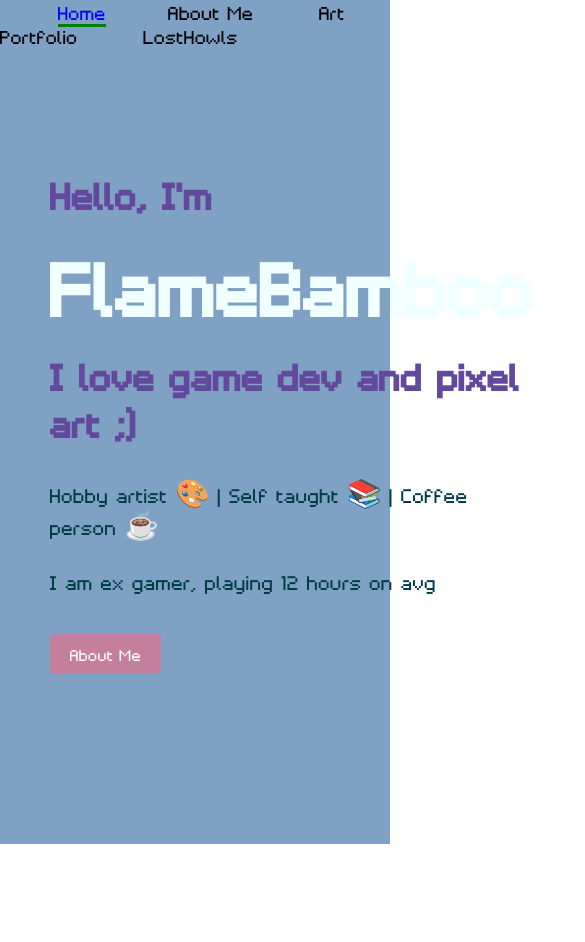
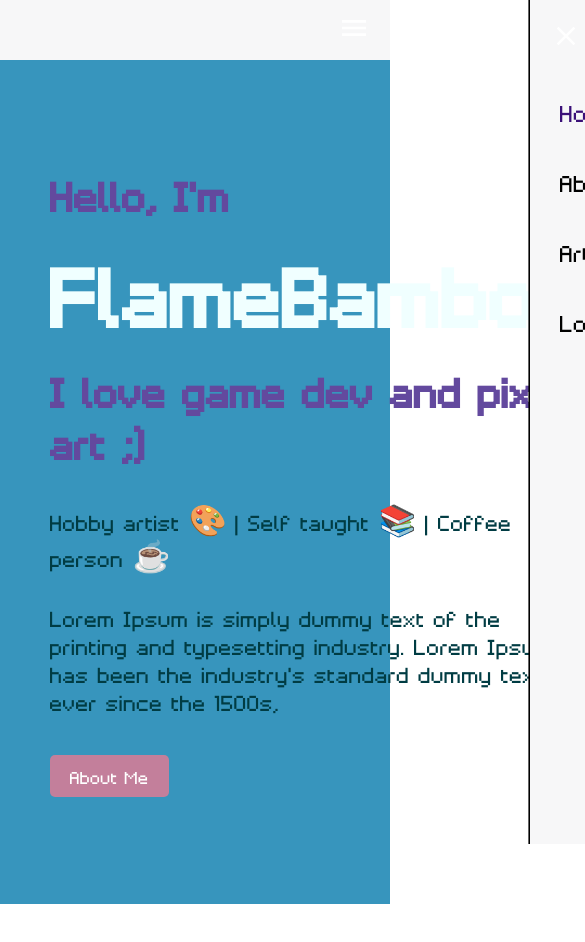
Before and after one commit to Flamebamboo/FlameBamboo-Game-Portfolio, a plain HTML site: page index.html in a window 390 px wide. Shown: the top 942 px of the page, 585 px wide, since content can reach past the window. Before the commit the page ends 844 px from the top, so only its background shows below. Drawn offline with Linux system fonts and the light colour scheme.

Commit message:
More Responsive Sidebar
Hamburger support with media query

```diff
--- a/index.html
+++ b/index.html
@@ -8,15 +8,26 @@
 </head>
 <body>
 
-    <header>
-        <nav>
+    <nav>
+        <input type="checkbox" id="sidebar-active">
+
+        <label for="sidebar-active" class="open-sidebar-button">
+            <svg xmlns="http://www.w3.org/2000/svg" height="32px" viewBox="0 -960 960 960" width="32px" fill="#e8eaed"><path d="M120-240v-80h720v80H120Zm0-200v-80h720v80H120Zm0-200v-80h720v80H120Z"/></svg>
+        </label>
+
+        <label id ="overlay" for="sidebar-active"></label>
+        <div class="links-container">
+            <label for="sidebar-active" class="close-sidebar-button">
+                <svg xmlns="http://www.w3.org/2000/svg" height="32px" viewBox="0 -960 960 960" width="32px" fill="#e8eaed"><path d="m256-200-56-56 224-224-224-224 56-56 224 224 224-224 56 56-224 224 224 224-56 56-224-224-224 224Z"/></svg>
+            </label>
+
             <a href="#" class="active"> Home</a>
             <a href="#" > About Me </a>
             <a href="#" > Art Portfolio </a>
             <a href="#" > LostHowls </a>
+        </div>
+     </nav>
 
-        </nav>
-    </header>
 
     <section class="hero-section">
         <div class="imgSidebar">
@@ -29,13 +40,19 @@
                 <h4>I love game dev and pixel art ;)</h4>
 
                 <br>
-                    <p>Hobby artist 🎨 | Self taught 📚 | Coffee person ☕ <br><br> I am ex gamer, playing 12 hours on avg
+                    <p>Hobby artist 🎨 | Self taught 📚 | Coffee person ☕ <br><br> Lorem Ipsum is simply dummy text of the printing and typesetting industry. Lorem Ipsum has been the industry's standard dummy text ever since the 1500s,
                     </p
                 <br>
                 <a href="#about" class="btn">About Me</a>
             </div>
         </div>
     </section>
+    <section>
+
+
+
+
+    </section>
 
 
 
--- a/style.css
+++ b/style.css
@@ -5,37 +5,45 @@
 }
 
 
+
 * {
   margin: 0;
   padding: 0;
-  box-sizing: border-box;
   font-family: pixelar, sans-serif;
   scroll-behavior: smooth;
 }
 
 html{
-    font-size: 90.5%;
+    font-size: 12pt;
 }
 
 
-header {
-  position: sticky;
-  top: 0;
-  display: grid;
-  grid-template-columns: 1fr auto; /* Two columns on larger screens */
+nav {
+  font-size: 2rem;
+  height: 60px;
+  background-color: #F7F7F8;
+  display: flex;
+  justify-content: flex-end ;
   align-items: center;
-  padding: 0px;
-  height: 0px;
+}
+
+.links-container {
+  height: 100%;
+  width: 100%;
+  display: flex;
+  flex-direction: row;
+  align-items: center;
+
 }
 
 nav a{
- font-size: 1.8rem;
- color: black;
- margin-left: 4rem;
- font-weight: 500;
- transition: 0.3s ease;
- border-bottom: 3px solid transparent;
- text-decoration: none;
+  height: 100%;
+  padding: 0 20px;
+  color: #000;
+  font-weight: 500;
+  display: flex;
+  align-items: center;
+  text-decoration: none;
 
 
 }
@@ -43,10 +51,74 @@ nav a{
 
 
 
-nav a:hover,
+nav a:hover {
+  color:#4E31AA
+}
 nav a.active {
-  color: blue;
-  border-bottom: 3px solid green;
+  color: #3A1078;
+  margin-right: auto;
+}
+
+nav svg {
+  fill: #FFF;
+}
+
+
+#sidebar-active {
+  display: none;
+}
+
+.open-sidebar-button, .close-sidebar-button {
+  padding: 0 20px;
+  display: none;
+}
+
+@media (max-width: 600px){
+  .links-container {
+    flex-direction: column;
+    align-items: flex-start;
+
+    position: fixed;
+    top: 0;
+    right: -100%;
+    z-index: 10;
+    width: 250px;
+
+    background-color: #F7F7F8;
+    box-shadow: -0.1pc 0 0.1px black;
+    transition: 1s ease-out;
+
+
+  }
+  nav a {
+    box-sizing: border-box;
+    height:auto;
+    width:100%;
+    padding: 20px 30px;
+    justify-content: flex-start;
+    color: #000000;
+
+
+  }
+
+  .open-sidebar-button, .close-sidebar-button{
+    display: block;
+    padding: 20px;
+    z-index: 20;
+  }
+  #sidebar-active:checked ~ .links-container{
+    right: 0;
+
+  }
+  #sidebar-active:checked ~ #overlay{
+    height: 100%;
+    width: 100%;
+    position: fixed;
+    top: 0;
+    left: 0;
+    z-index: 9;
+
+  }
 }
 
 
@@ -57,7 +129,7 @@ section  {
 
 
 .hero-section {
-  background-color: #7FA1C3;
+  background-color: #3795BD;
   display: flex;
   align-items: center;
   color: white;
```
Also changed, not shown: close_24dp_E8EAED_FILL0_wght400_GRAD0_opsz24.svg (added), menu_24dp_E8EAED_FILL0_wght400_GRAD0_opsz24.svg (added), 1 other file.
